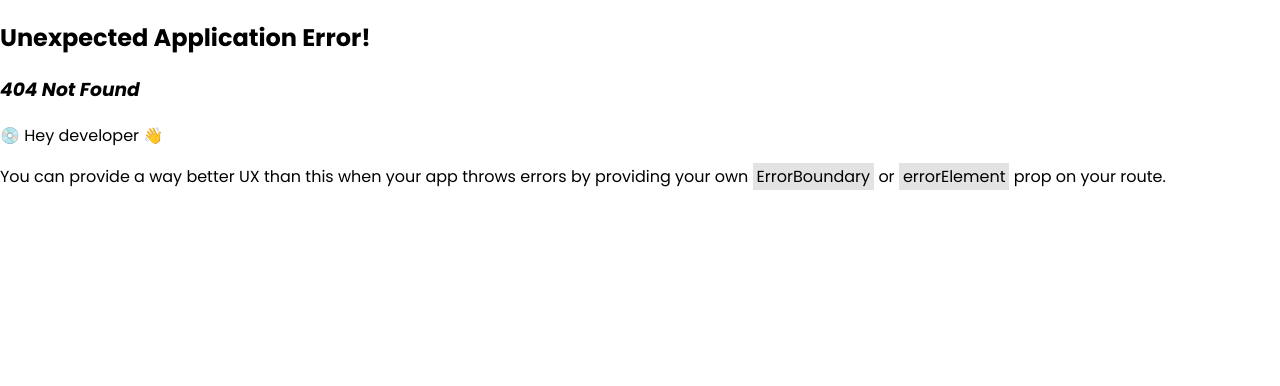
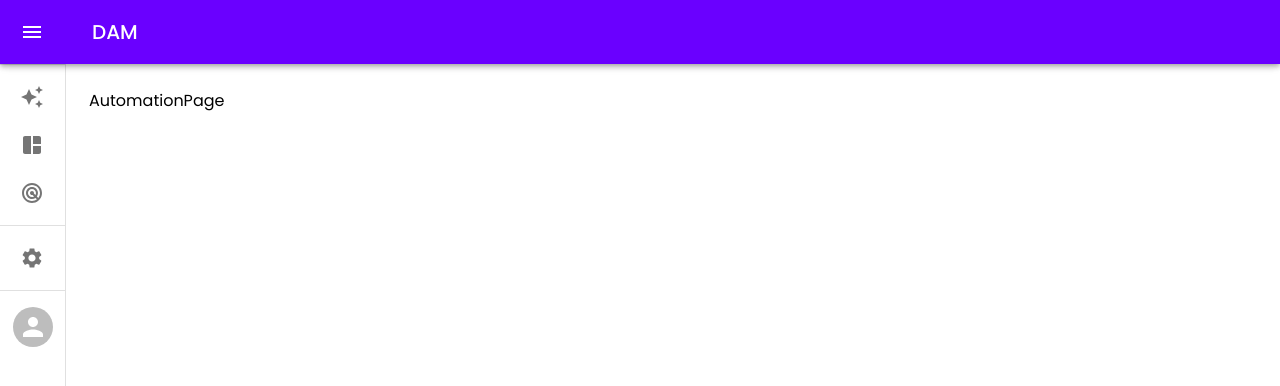
Before and after one commit to prajeshElEvEn/dam, a React (Create React App) app in the folder client/: page /automation in a window 1280 px wide. Before the commit this address had no page. Shown: the top 386 px of the page. Built offline with nearby package versions, Linux system fonts and the light colour scheme.

Commit message:
added pages

```diff
--- a/client/src/app/router.js
+++ b/client/src/app/router.js
@@ -4,11 +4,16 @@ import {
   Route,
 } from "react-router-dom";
 import RootLayout from "../components/layouts/RootLayout";
+import { AutomationPage, DetectionPage, MappingPage } from "../pages";
 
 export const router = createBrowserRouter(
   createRoutesFromElements(
     <Route>
-      <Route path="/" element={<RootLayout />} />
+      <Route path="/" element={<RootLayout />}>
+        <Route path="/automation" element={<AutomationPage />} />
+        <Route path="/mapping" element={<MappingPage />} />
+        <Route path="/detection" element={<DetectionPage />} />
+      </Route>
     </Route>
   )
 );
--- a/client/src/components/utils/index.js
+++ b/client/src/components/utils/index.js
@@ -11,17 +11,17 @@ export const primaryNav = [
   {
     icon: <AutoAwesomeIcon />,
     label: "Automation",
-    to: "/",
+    to: "/automation",
   },
   {
     icon: <AutoAwesomeMosaicIcon />,
     label: "Mapping",
-    to: "/",
+    to: "/mapping",
   },
   {
     icon: <RadarIcon />,
     label: "Detection",
-    to: "/",
+    to: "/detection",
   },
 ];
 export const secondaryNav = [
--- /dev/null
+++ b/client/src/pages/dashboard/AutomationPage.js
@@ -0,0 +1,7 @@
+import React from "react";
+
+const AutomationPage = () => {
+  return <div>AutomationPage</div>;
+};
+
+export default AutomationPage;
--- /dev/null
+++ b/client/src/pages/dashboard/DetectionPage.js
@@ -0,0 +1,7 @@
+import React from "react";
+
+const DetectionPage = () => {
+  return <div>DetectionPage</div>;
+};
+
+export default DetectionPage;
--- /dev/null
+++ b/client/src/pages/dashboard/MappingPage.js
@@ -0,0 +1,7 @@
+import React from "react";
+
+const MappingPage = () => {
+  return <div>MappingPage</div>;
+};
+
+export default MappingPage;
--- /dev/null
+++ b/client/src/pages/index.js
@@ -0,0 +1,7 @@
+import AutomationPage from "./dashboard/AutomationPage";
+import MappingPage from "./dashboard/MappingPage";
+import DetectionPage from "./dashboard/DetectionPage";
+import LoginPage from "./auth/LoginPage";
+import RegisterPage from "./auth/RegisterPage";
+
+export { RegisterPage, LoginPage, AutomationPage, MappingPage, DetectionPage };
```
